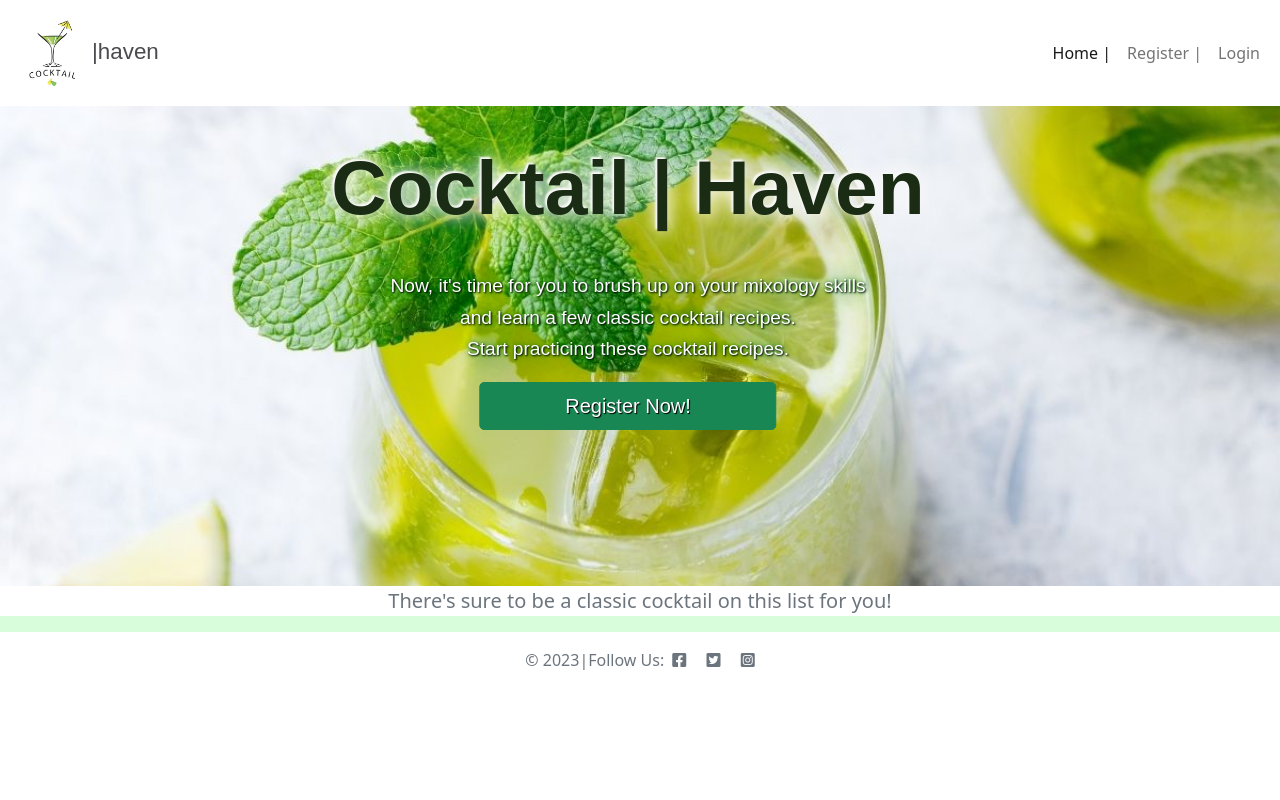
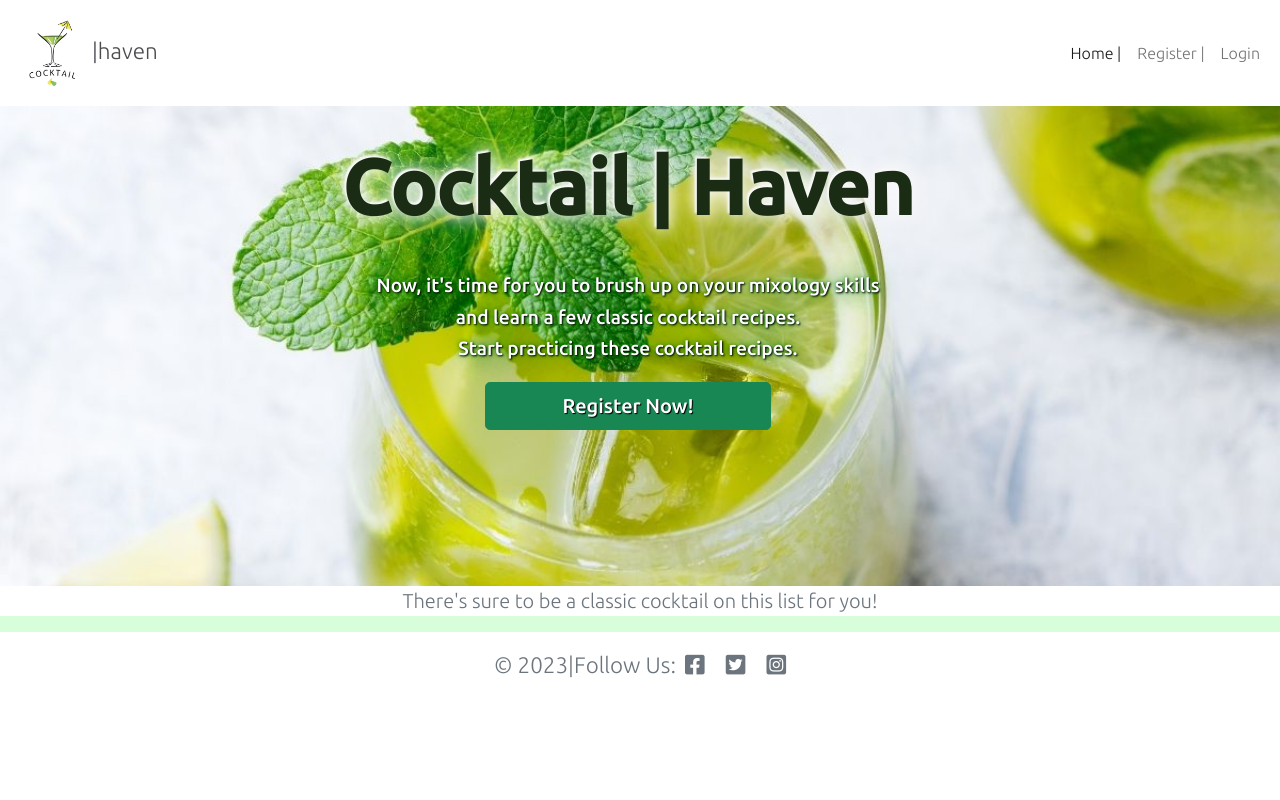
Before and after one commit to Indrakens/cocktail-haven, a Django app: page / in a window 1280 px wide. Run offline with Django 3.2, Linux system fonts and the light colour scheme; data that the repository does not hold is empty.

Commit message:
Change fonts to website

```diff
--- a/cocktails2023/settings.py
+++ b/cocktails2023/settings.py
@@ -32,7 +32,7 @@ SECRET_KEY = os.environ.get('SECRET_KEY')
 # SECURITY WARNING: don't run with debug turned on in production!
 DEBUG = True
 
-ALLOWED_HOSTS = ['cocktailhaven-c675f9e827ad.herokuapp.com','8000-indrakens-cocktailhaven-dgqtxu78dpq.ws-eu106.gitpod.io']
+ALLOWED_HOSTS = ['cocktailhaven-c675f9e827ad.herokuapp.com','8000-indrakens-cocktailhaven-oxvmvoove3y.ws-eu106.gitpod.io']
 
 
 # Application definition
--- a/static/css/style.css
+++ b/static/css/style.css
@@ -1,3 +1,10 @@
+body {
+    font-family: Ubuntu, sans-serif;
+    font-size: 1.4rem;
+    font-weight: 300;
+    color: #4A4A4F;
+}
+
 /* Header */
 .image-container-fluid{
     background: url('../images/Green-Cocktail.jpg');
@@ -13,7 +20,7 @@
 .image-text{
     color: #FFFFFF;
     margin-top: 35px;
-    font-family: Ralway, sans-serif;
+    font-family: Ubuntu, sans-serif;
     display: block;
 }
 
@@ -35,9 +42,9 @@
 
 /* Main page */
 .brand {
-    font-family: Ralway, sans-serif;
+    font-family: Ubuntu, sans-serif;
     font-size: 1.4rem;
-    font-weight: 600;
+    font-weight: 300;
     color: #4A4A4F;
 }
 
@@ -52,14 +59,14 @@
 .card {
     border: none;
     background-color: transparent;
-    font-family: Ralway, sans-serif;
+    font-family: Ubuntu, sans-serif;
     font-size: 0.9rem;
     font-weight: 100;
     color: #4A4A4F;
 }
 
 .card-heading{
-    font-family: Ralway, sans-serif;
+    font-family: Ubuntu, sans-serif;
     font-size: 1.4rem;
     font-weight: 200;
     color: #4A4A4F;
@@ -89,7 +96,7 @@
     color: #D8FDDA;
     margin: 4px;
     text-transform: uppercase;
-    font-family: Ralway, sans-serif;
+    font-family: Ubuntu, sans-serif;
     font-weight: 400;
 }
 
--- a/templates/base.html
+++ b/templates/base.html
@@ -7,8 +7,8 @@
     <title>Cocktail Haven</title>
 
     <link rel="preconnect" href="https://fonts.gstatic.com">
-    <link href="https://fonts.googleapis.com/css2?family=Roboto:wght@300&display=swap" rel="stylesheet">
-    <link href="https://fonts.googleapis.com/css2?family=Lato:wght@300;700&display=swap" rel="stylesheet">
+    <link rel="preconnect" href="https://fonts.googleapis.com">
+    <link href="https://fonts.googleapis.com/css2?family=Ubuntu:wght@300;500&display=swap" rel="stylesheet">
     <link rel="stylesheet" href="https://cdnjs.cloudflare.com/ajax/libs/font-awesome/5.15.3/css/all.min.css">
     <meta name="viewport" content="width=device-width, initial-scale=1" />
     <link href="https://cdn.jsdelivr.net/npm/bootstrap@5.0.1/dist/css/bootstrap.min.css" rel="stylesheet"
```
Also changed, not shown: README.md.
